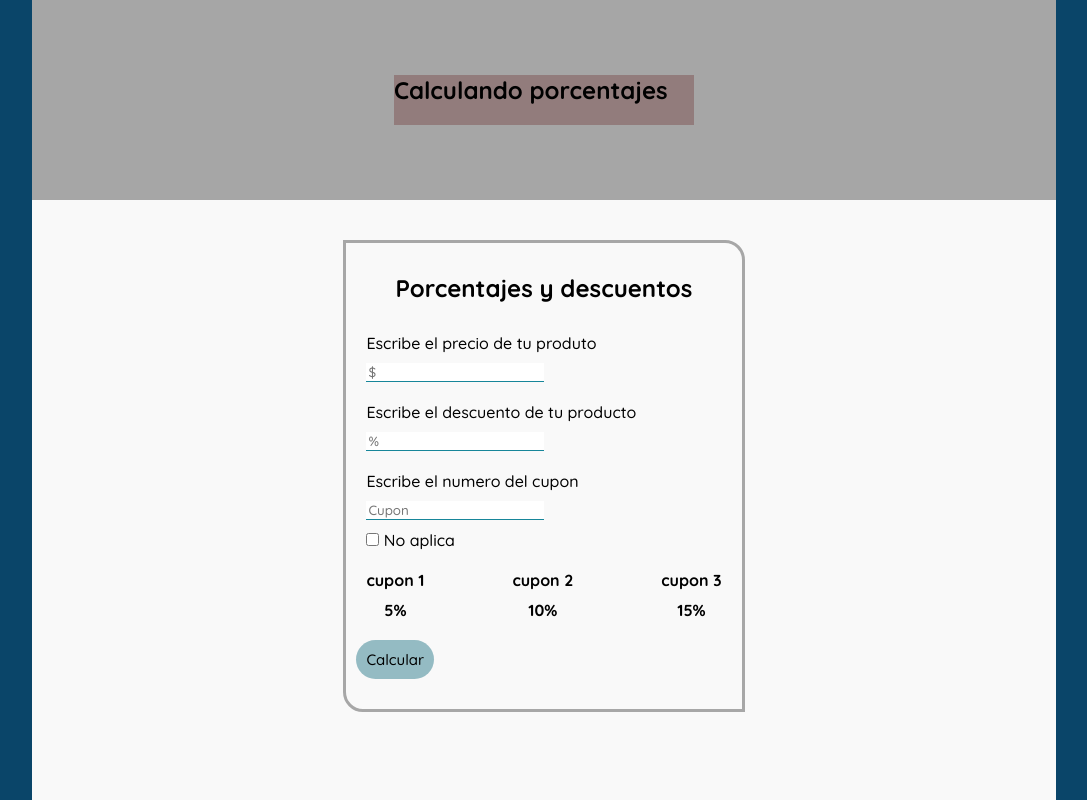
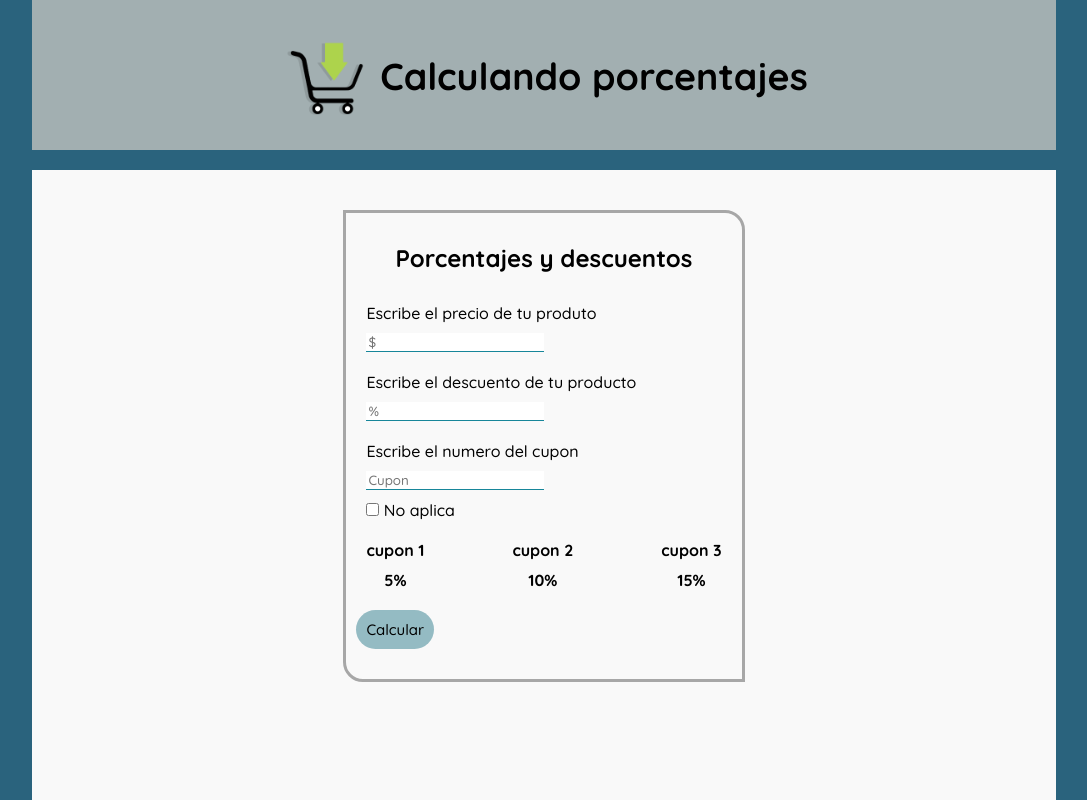
Before and after one commit to Pwd12angel/Taller_2, a plain HTML site: page index.html in a window 1280 px wide. Shown: the top 800 px of the page, without its empty margins (96-1183 px from the left). Drawn offline with Linux system fonts and the light colour scheme.

Commit message:
Agregamos logo y colores nuevos

```diff
--- a/index.html
+++ b/index.html
@@ -13,6 +13,7 @@
 </head>
 <body>
     <section class="tituloP">
+        <img class="logo" src="/images/pocentaje.png" alt="">
         <div class="principal">
             <h1>Calculando porcentajes</h1>
         </div>
--- a/styles.css
+++ b/styles.css
@@ -5,7 +5,7 @@
 
 }
 body{
-    background-color: rgb(10, 69, 105);
+    background-color: rgb(42, 99, 125);
 }
 
 .contenedoP{
@@ -17,22 +17,29 @@ body{
     background-color: rgb(249, 249, 249);
     margin-left: 10%;
     margin-right: 10%;
+    margin-top: 20px;
 }
 .tituloP{
     display: flex;
     align-items: center;
     justify-content: center;
-    background-color: rgb(166, 166, 166);
+    background-color: rgb(162, 175, 177);
     max-width: 100%;
-    height: 200px;
+    height: 150px;
     margin-left: 10%;
     margin-right: 10%;
+    font-size: 25px;
+
 
 }
 .principal{
-    height: 50px;
-    width: 300px;
-    background-color: rgb(146, 124, 124);
+    display: flex;
+    justify-content: center;
+    align-items: center;
+    height: 70px;
+    width: auto;
+
+
 }
 .principal h1{
     background-color: transparent;
@@ -41,6 +48,10 @@ body{
 .Titulos{
     padding: 20px;
     text-align: center;
+}
+.logo{
+    height: 100px;
+    width: 100px;
 }
 .contenedor{
     display: flex;
```
Also changed, not shown: images/pocentaje.png (added), 2 other files.
